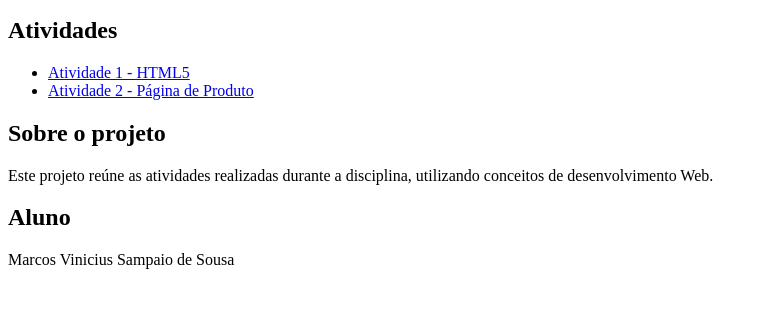
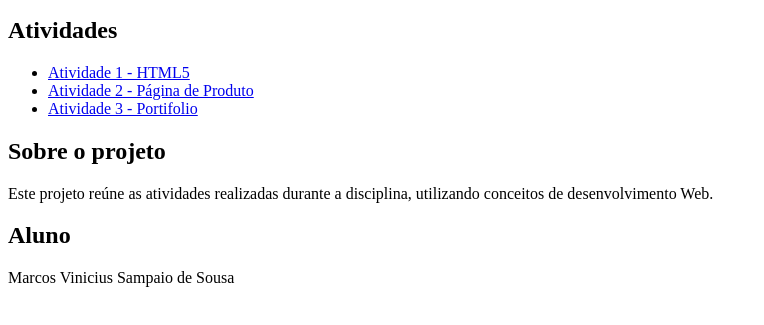
Before and after one commit to mvsampaio03-beep/Programacao_WEB, a plain HTML site: page index.html in a window 1280 px wide. Shown: the part 101-426 px from the top of the page, without its empty margins (0-764 px from the left). Drawn offline with Linux system fonts and the light colour scheme.

Commit message:
update atv3

```diff
--- a/index.html
+++ b/index.html
@@ -28,6 +28,11 @@
                 Atividade 2 - Página de Produto
             </a>
         </li>
+        <li>
+            <a href="atividade_3/">
+                Atividade 3 - Portifolio
+            </a>
+        </li>
     </ul>
 
     <h2>Sobre o projeto</h2>
```
Also changed, not shown: 1 other file.
